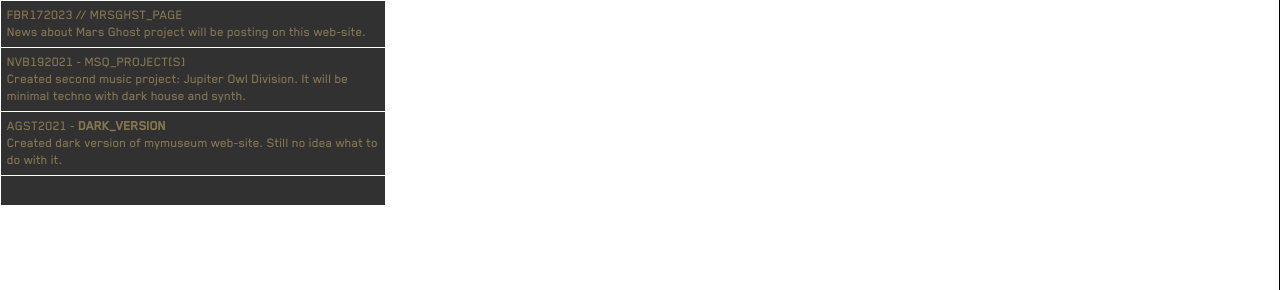
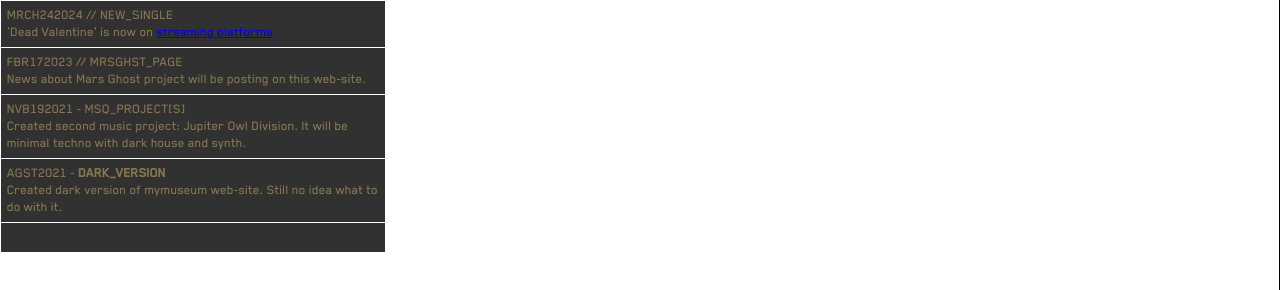
Before and after one commit to mymuseum/marsghost, a plain HTML site: page news.html in a window 1280 px wide. Shown: the top 290 px of the page. Drawn offline with Linux system fonts and the light colour scheme; files whose address does not match are found by name.

Commit message:
Update news.html

```diff
--- a/news.html
+++ b/news.html
@@ -9,10 +9,14 @@
 <link href="menu.css" rel="stylesheet" type="text/css">
 <body marginleft="1"  bgcolor="black" marginheight="1" class="iframe_line" scrolling="yes">
 <table width="386" cellpadding="6" cellspacing="1" border="0">
-    <tr><td class="newsbox">
+  <tr><td class="newsbox">
+    <table cellpadding="0" cellspacing="0" border="0">
+      <tr><td class="newstitle">MRCH242024 // NEW_SINGLE<br>'Dead Valentine' is now on <a class="textcaps" href="
+        https://linktr.ee/marsghost" target="_blank">streaming platforms</a></td></tr></table></td></tr>
+  <tr><td class="newsbox">
     <table cellpadding="0" cellspacing="0" border="0">
       <tr><td class="newstitle">FBR172023 // MRSGHST_PAGE<br>News about Mars Ghost project will be posting on this web-site.</td></tr></table></td></tr>
-    <tr><td class="newsbox">
+  <tr><td class="newsbox">
     <table cellpadding="0" cellspacing="0" border="0">
       <tr><td class="newstitle">NVB192021 - MSQ_PROJECT[S]<br>Created second music project: Jupiter Owl Division. It will be minimal techno with dark house and synth.</td></tr></table></td></tr>
   <tr><td class="newsbox"><table cellpadding="0" cellspacing="0" border="0">
```
